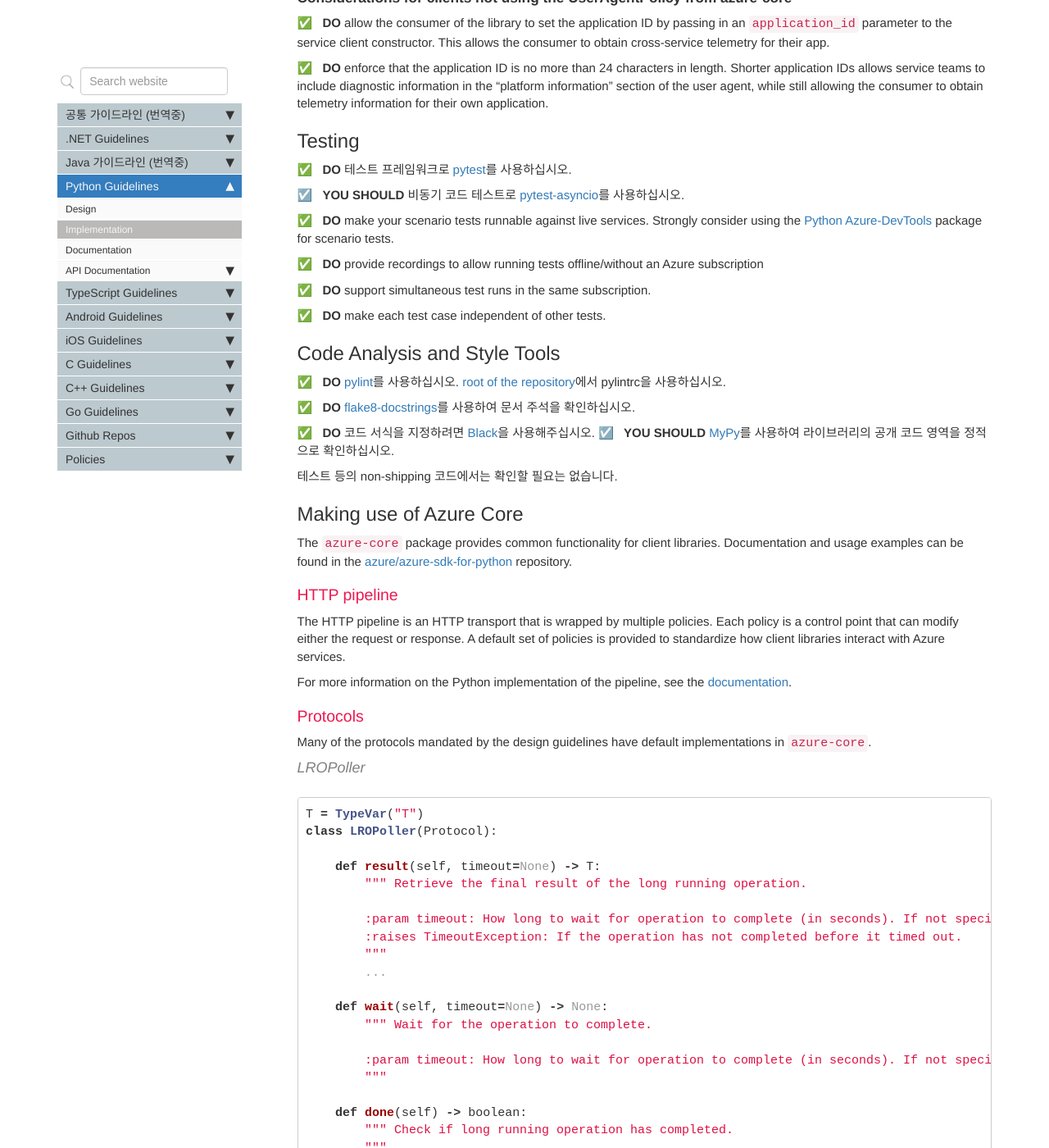
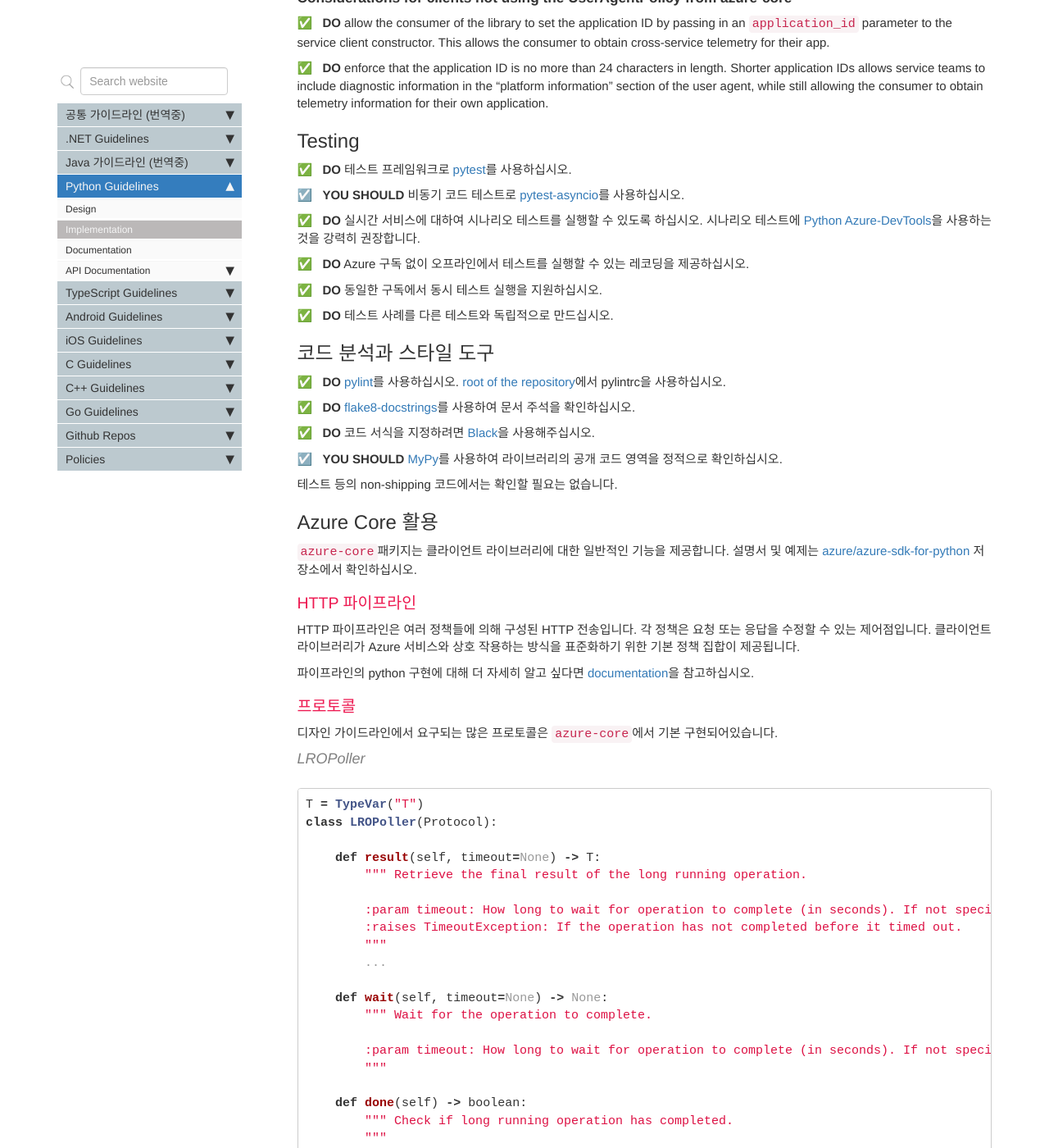
Before and after one commit to Azure/azure-sdk-korean, a Jekyll site: the page built from docs/python/implementation.md, in a window 1280 px wide and 1400 px high, scrolled down 6204 px. Shown: the whole window at 82% size. Built offline with Jekyll 4.4.1, drawn with Linux system fonts in a browser that asks for light colours; comment, search, counter and statistics services are not loaded; some of the changed text lies outside the part shown.

Commit message:
Update implementation.md

````diff
--- a/docs/python/implementation.md
+++ b/docs/python/implementation.md
@@ -98,7 +98,7 @@ class ExampleClient(object):
 
 ### 지원 타입
 
-{% include requirement/MUST id="python-models-repr" %} 모델 타입에 대해 `__repr__`을 구현하십시오. The representation **must** include the type name and any key properties (that is, properties that help identify the model instance).
+{% include requirement/MUST id="python-models-repr" %} 모델 타입에 대해 `__repr__`을 구현하십시오. 표시에는 **꼭** 유형의 이름과 모든 키 속성(즉, 모델 인스턴스를 식별하는데 도움이 되는 속성)이 포함되어야 합니다.
 
 {% include requirement/MUST id="python-models-repr-length" %} `__repr__`의 출력내용이 1024자를 넘길 경우 출력을 잘라내십시오.
 
@@ -131,7 +131,7 @@ class MyCustomEnum(with_metaclass(CaseInsensitiveEnumMeta, str, Enum)):
 
 {% include requirement/MUST id="python-logging-nameed-logger" %} 라이브러리에 대해 이름이 지정된 로거를 사용하십시오
 
-The logger for your package **must** use the name of the module. The library may provide additional child loggers. If child loggers are provided, document them.
+패키지의 로거는 **꼭** 모듈 이름을 사용해야합니다. 라이브러리는 추가적으로 자식 로거를 제공할 수 있습니다. 자식 로거가 제공된 경우 기록하십시오.
 
 예를 들어:
 - Package 이름: `azure-someservice`
@@ -219,38 +219,39 @@ Any other keys that are used should be common across all client libraries for a
 
 {% include requirement/SHOULD id="python-testing-async" %} 비동기 코드 테스트로 [pytest-asyncio](https://github.com/pytest-dev/pytest-asyncio)를 사용하십시오.
 
-{% include requirement/MUST id="python-testing-live" %} make your scenario tests runnable against live services. Strongly consider using the [Python Azure-DevTools](https://github.com/Azure/azure-sdk-for-python/tree/main/tools/azure-devtools) package for scenario tests.
+{% include requirement/MUST id="python-testing-live" %} 실시간 서비스에 대하여 시나리오 테스트를 실행할 수 있도록 하십시오. 시나리오 테스트에 [Python Azure-DevTools](https://github.com/Azure/azure-sdk-for-python/tree/main/tools/azure-devtools)을 사용하는 것을 강력히 권장합니다.
 
-{% include requirement/MUST id="python-testing-record" %} provide recordings to allow running tests offline/without an Azure subscription
+{% include requirement/MUST id="python-testing-record" %} Azure 구독 없이 오프라인에서 테스트를 실행할 수 있는 레코딩을 제공하십시오.
 
-{% include requirement/MUST id="python-testing-parallel" %} support simultaneous test runs in the same subscription.
+{% include requirement/MUST id="python-testing-parallel" %} 동일한 구독에서 동시 테스트 실행을 지원하십시오.
 
-{% include requirement/MUST id="python-testing-independent" %} make each test case independent of other tests.
+{% include requirement/MUST id="python-testing-independent" %} 테스트 사례를 다른 테스트와 독립적으로 만드십시오.
 
-## Code Analysis and Style Tools
+## 코드 분석과 스타일 도구
 
 {% include requirement/MUST id="python-tooling-pylint" %} [pylint](https://www.pylint.org/)를 사용하십시오. [root of the repository](https://github.com/Azure/azure-sdk-for-python/blob/main/pylintrc)에서 pylintrc을 사용하십시오.
 
 {% include requirement/MUST id="python-tooling-flake8" %} [flake8-docstrings](https://gitlab.com/pycqa/flake8-docstrings)를 사용하여 문서 주석을 확인하십시오.
 
 {% include requirement/MUST id="python-tooling-black" %} 코드 서식을 지정하려면 [Black](https://black.readthedocs.io/en/stable/)을 사용해주십시오.
+
 {% include requirement/SHOULD id="python-tooling-mypy" %} [MyPy](https://mypy.readthedocs.io/en/latest/)를 사용하여 라이브러리의 공개 코드 영역을 정적으로 확인하십시오.
 
 테스트 등의 non-shipping 코드에서는 확인할 필요는 없습니다.
 
-## Making use of Azure Core
+## Azure Core 활용
 
-The `azure-core` package provides common functionality for client libraries. Documentation and usage examples can be found in the [azure/azure-sdk-for-python] repository.
+`azure-core`패키지는 클라이언트 라이브러리에 대한 일반적인 기능을 제공합니다. 설명서 및 예제는 [azure/azure-sdk-for-python] 저장소에서 확인하십시오.
 
-### HTTP pipeline
+### HTTP 파이프라인
 
-The HTTP pipeline is an HTTP transport that is wrapped by multiple policies. Each policy is a control point that can modify either the request or response. A default set of policies is provided to standardize how client libraries interact with Azure services.
+HTTP 파이프라인은 여러 정책들에 의해 구성된 HTTP 전송입니다. 각 정책은 요청 또는 응답을 수정할 수 있는 제어점입니다. 클라이언트 라이브러리가 Azure 서비스와 상호 작용하는 방식을 표준화하기 위한 기본 정책 집합이 제공됩니다.
 
-For more information on the Python implementation of the pipeline, see the [documentation](https://github.com/Azure/azure-sdk-for-python/tree/main/sdk/core/azure-core).
+파이프라인의 python 구현에 대해 더 자세히 알고 싶다면 [documentation](https://github.com/Azure/azure-sdk-for-python/tree/main/sdk/core/azure-core)을 참고하십시오.
 
-### Protocols
+### 프로토콜
 
-Many of the protocols mandated by the design guidelines have default implementations in `azure-core`.
+디자인 가이드라인에서 요구되는 많은 프로토콜은 `azure-core`에서 기본 구현되어있습니다.
 
 #### LROPoller
 
@@ -284,7 +285,7 @@ class LROPoller(Protocol):
         ...
 ```
 
-`azure.core.polling.LROPoller` implements the `LROPoller` protocol.
+`azure.core.polling.LROPoller`는 `LROPoller` 프로토콜을 구현합니다.
 
 #### ItemPaged
 
@@ -299,9 +300,9 @@ class ItemPaged(Protocol, Iterable[T]):
     def by_page(self) -> ByPagePaged[T] ...
 ```
 
-`azure.core.ItemPaged` implements the `ItemPaged` protocol.
+`azure.core.ItemPaged`는 `ItemPaged` 프로토콜을 구현합니다.
 
-See the [ItemPaged](#PythonPagingDesign) protocol for additional information.
+프로토콜에 대한 더 많은 정보를 알고 싶다면 [ItemPaged](#PythonPagingDesign)를 참고하십시오.
 
 #### DiagnosticsResponseHook
 
@@ -312,7 +313,7 @@ class ResponseHook(Protocol):
 
 ```
 
-## Python language and code style
+## 파이썬 언어와 코드스타일
 
 {% include requirement/MUST id="python-codestyle-pep8" %} follow the general guidelines in [PEP8](https://www.python.org/dev/peps/pep-0008/) unless explicitly overridden in this document.
 
````
